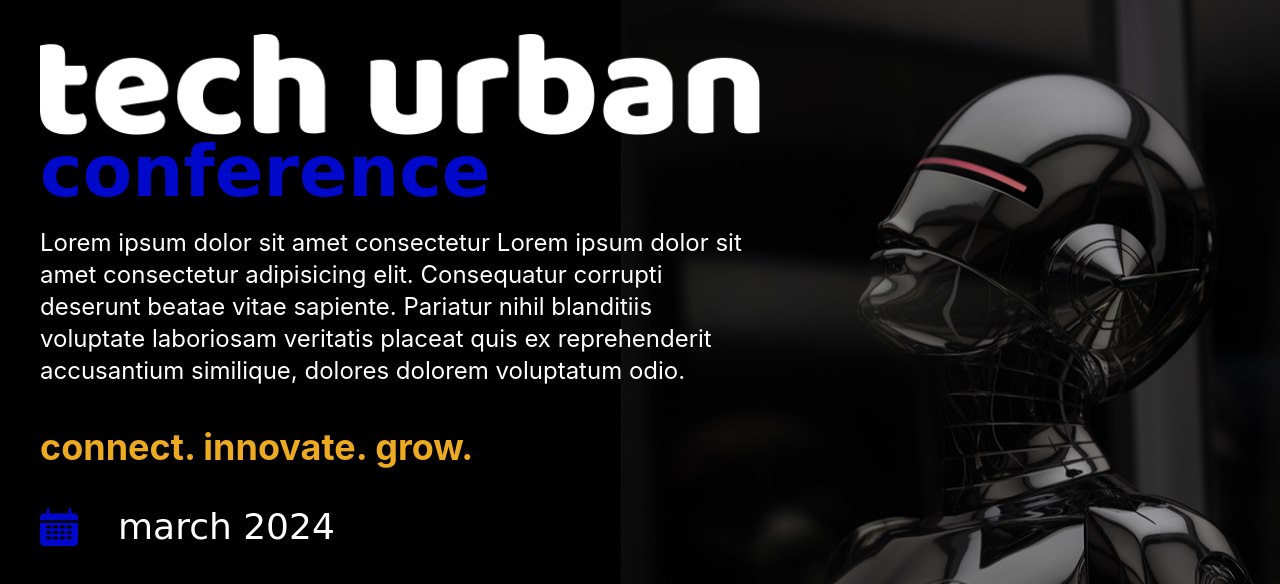
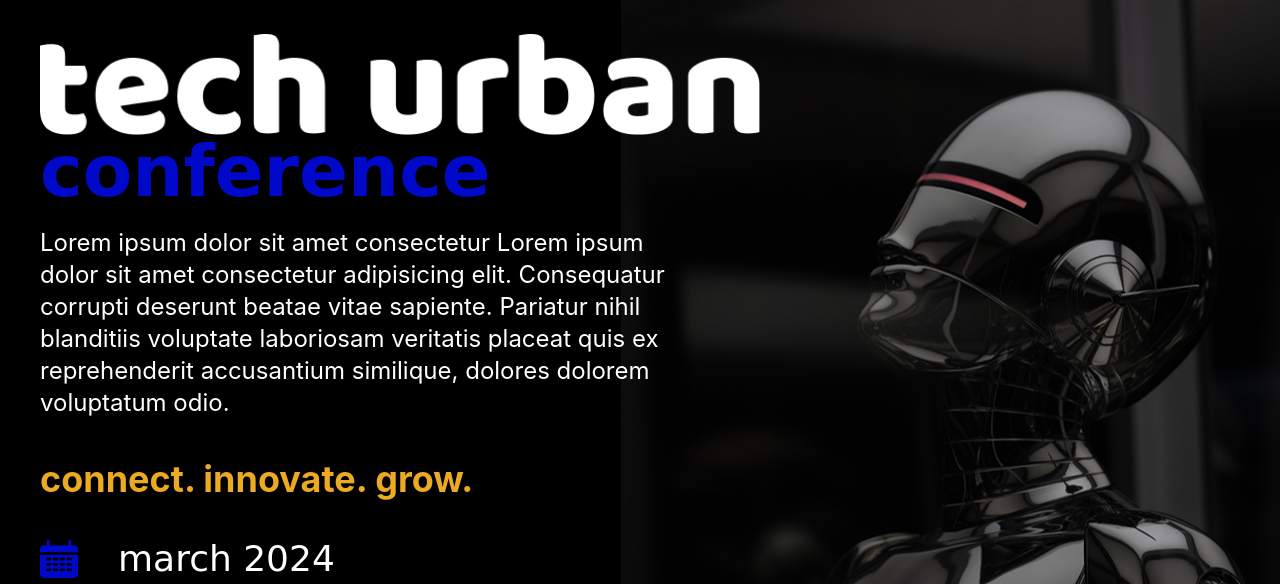
Before and after one commit to terhemeniorwua-png/tech-urban-website, a website: page index.html in a window 1280 px wide. Shown: the part 147-731 px from the top of the page. Drawn offline with Linux system fonts and the light colour scheme; no server answers.

Commit message:
edit padding

```diff
--- a/index.html
+++ b/index.html
@@ -73,7 +73,7 @@
          <img src="img/tech urban.png" alt="" class="pt-20 animation">
         <h2 class="text-3xl md:text-7xl text-[#0008CA] font-bold ">conference</h2>
 
-        <p class="text-2xl pt-5 mdpr-20 animation ">Lorem ipsum dolor sit amet consectetur Lorem ipsum dolor sit amet consectetur adipisicing elit. Consequatur corrupti deserunt beatae vitae sapiente. Pariatur nihil blanditiis voluptate laboriosam veritatis placeat quis ex reprehenderit accusantium similique, dolores dolorem voluptatum odio.</p>
+        <p class="text-2xl pt-5 md:pr-20 animation ">Lorem ipsum dolor sit amet consectetur Lorem ipsum dolor sit amet consectetur adipisicing elit. Consequatur corrupti deserunt beatae vitae sapiente. Pariatur nihil blanditiis voluptate laboriosam veritatis placeat quis ex reprehenderit accusantium similique, dolores dolorem voluptatum odio.</p>
 
       <div class="flex flex-col gap-10">
           <p class="font-bold text-4xl text-[#ECA922] pt-10 ">connect. innovate. grow.</p>
```
